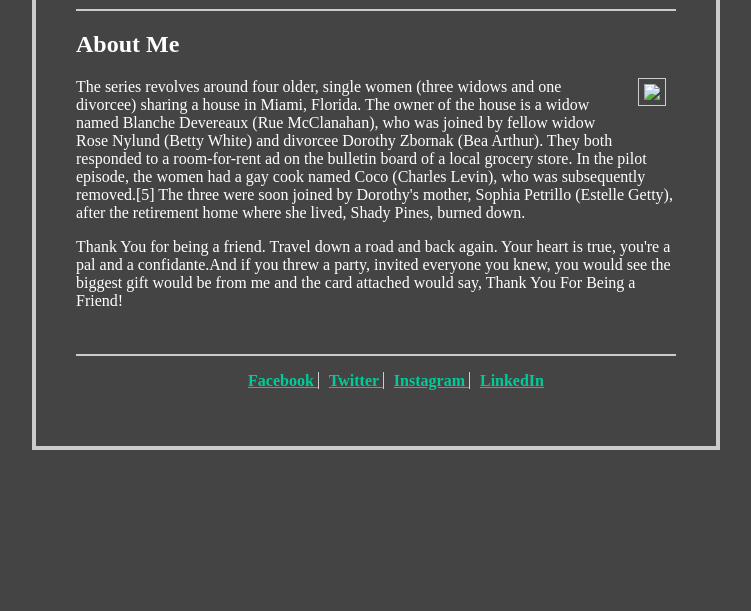
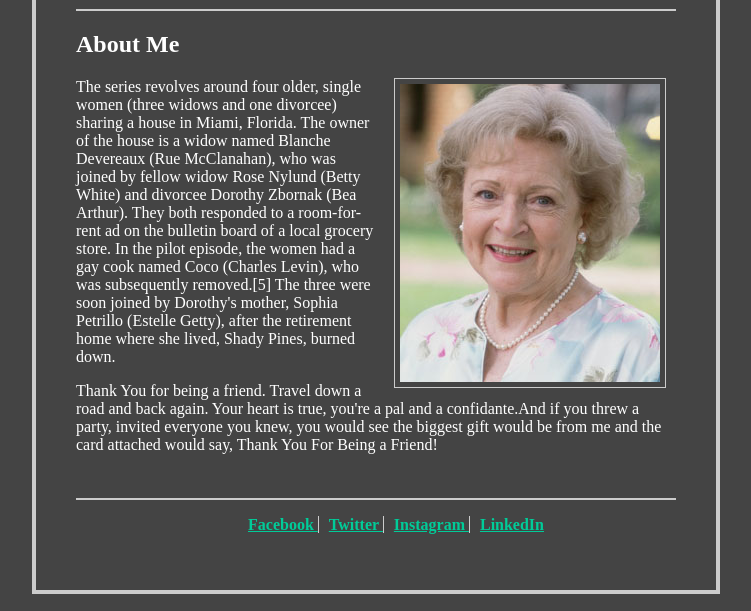
Before and after one commit to bartekringwelski/FEWD35-Homework, a plain HTML site: page week_2_homework/index.html in a window 1280 px wide. Shown: the part 189-800 px from the top of the page, without its empty margins (264-1015 px from the left). Drawn offline with Linux system fonts and the light colour scheme.

Commit message:
fixed file extension for picture

```diff
--- a/week_2_homework/index.html
+++ b/week_2_homework/index.html
@@ -28,7 +28,7 @@
 
 <h2> About Me </h2>
 
-<img src="../starter_files/Betty-White.jpg">
+<img src="../Betty-White.jpg">
 
 <p>
 The series revolves around four older, single women (three widows and one divorcee) sharing a house in Miami, Florida. The owner of the house is a widow named Blanche Devereaux (Rue McClanahan), who was joined by fellow widow Rose Nylund (Betty White) and divorcee Dorothy Zbornak (Bea Arthur). They both responded to a room-for-rent ad on the bulletin board of a local grocery store. In the pilot episode, the women had a gay cook named Coco (Charles Levin), who was subsequently removed.[5] The three were soon joined by Dorothy's mother, Sophia Petrillo (Estelle Getty), after the retirement home where she lived, Shady Pines, burned down.
```
Also changed, not shown: week_2_homework/resume.html (added, +9 -0 lines), Betty-White.jpg (added).
